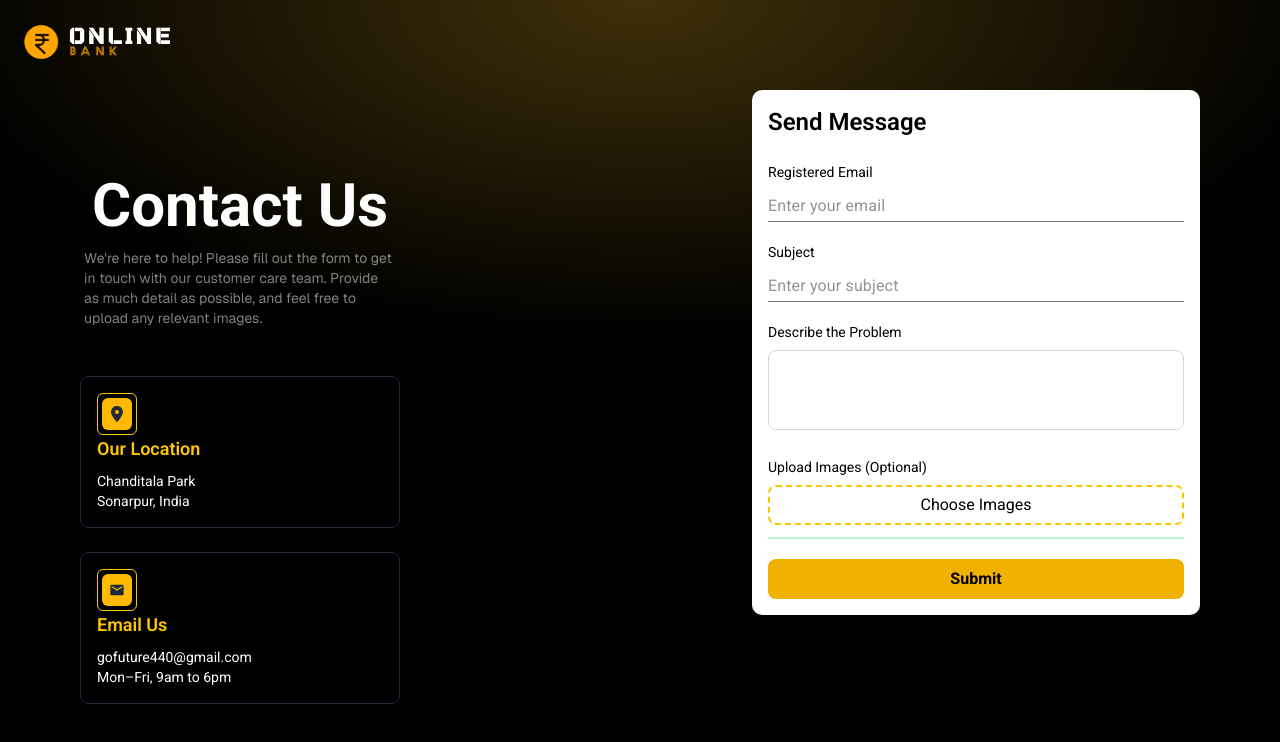
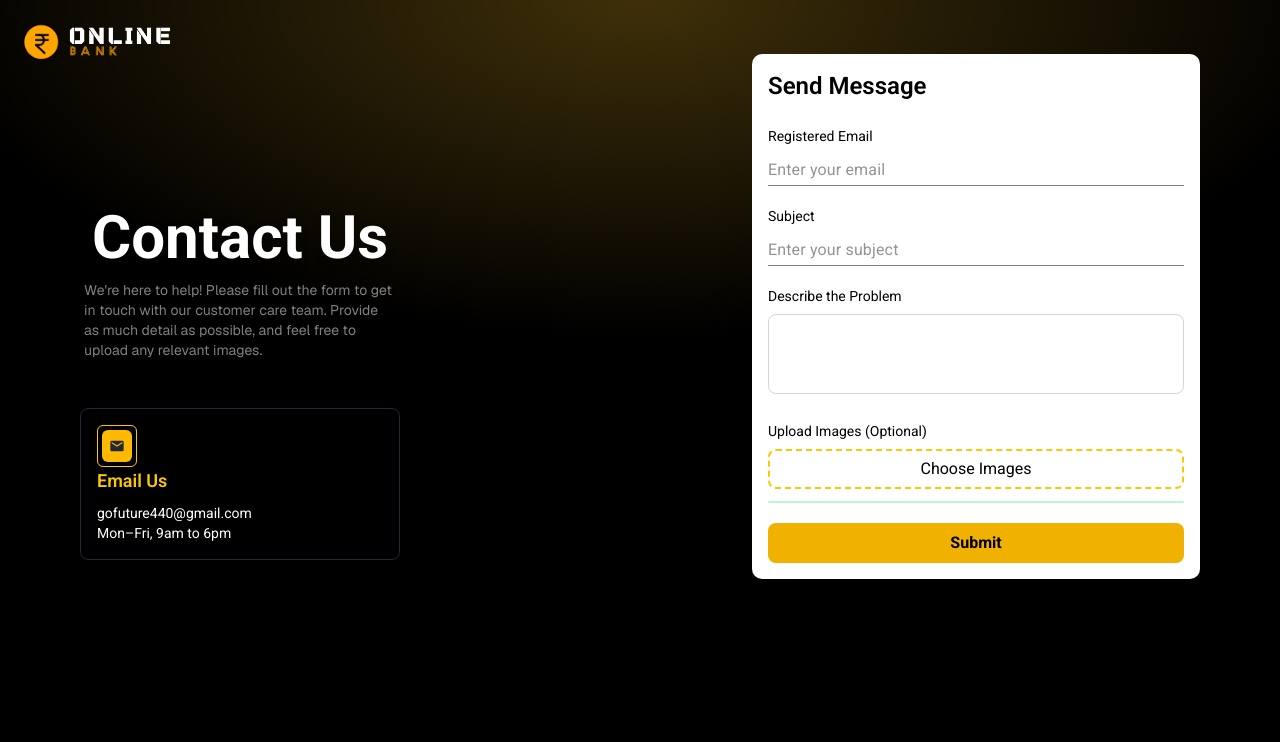
Before and after one commit to GiriBabu-2004/online-bank, a Next.js app: page /customer-care in a window 1280 px wide. Shown: the top 742 px of the page. Built offline with nearby package versions, Linux system fonts and the light colour scheme; a web font is replaced by a local one.

Commit message:
refactor: remove location section from CustomerCarePage and adjust layout

```diff
--- a/app/customer-care/page.jsx
+++ b/app/customer-care/page.jsx
@@ -92,21 +92,6 @@ export default function CustomerCarePage() {
               feel free to upload any relevant images.
             </p>
           </div>
-          <div className="bg-transprent border-1 border-gray-800 p-4 rounded-md text-white shadow">
-            <div className="border w-10 height-12 flex items-center justify-center border-yellow-400 rounded-sm p-1">
-              <div className="w-8 h-8  bg-amber-400 rounded-sm flex items-center justify-center text-gray-800">
-                <FaLocationDot />
-              </div>
-            </div>
-            <h3 className="roboto text-yellow-400 font-semibold text-lg mb-2">
-              Our Location
-            </h3>
-            <p className=" roboto text-sm">
-              Chanditala Park
-              <br />
-              Sonarpur, India
-            </p>
-          </div>
 
           <div className="bg-transprent border-1 border-gray-800 p-4 rounded-md text-white shadow">
             <div className="border w-10 height-12 flex items-center justify-center border-yellow-400 rounded-sm p-1">
@@ -124,7 +109,7 @@ export default function CustomerCarePage() {
             </p>
           </div>
         </div>
-        <div className="w-full max-w-md bg-white text-black p-4 md:mr-16 max-h-[600px] rounded-lg">
+        <div className="w-full max-w-md mt-10 bg-white text-black p-4 md:mr-16 max-h-[600px] rounded-lg">
           <h2 className="roboto text-2xl font-semibold text-left mb-6 text-black">
             Send Message
           </h2>
```
